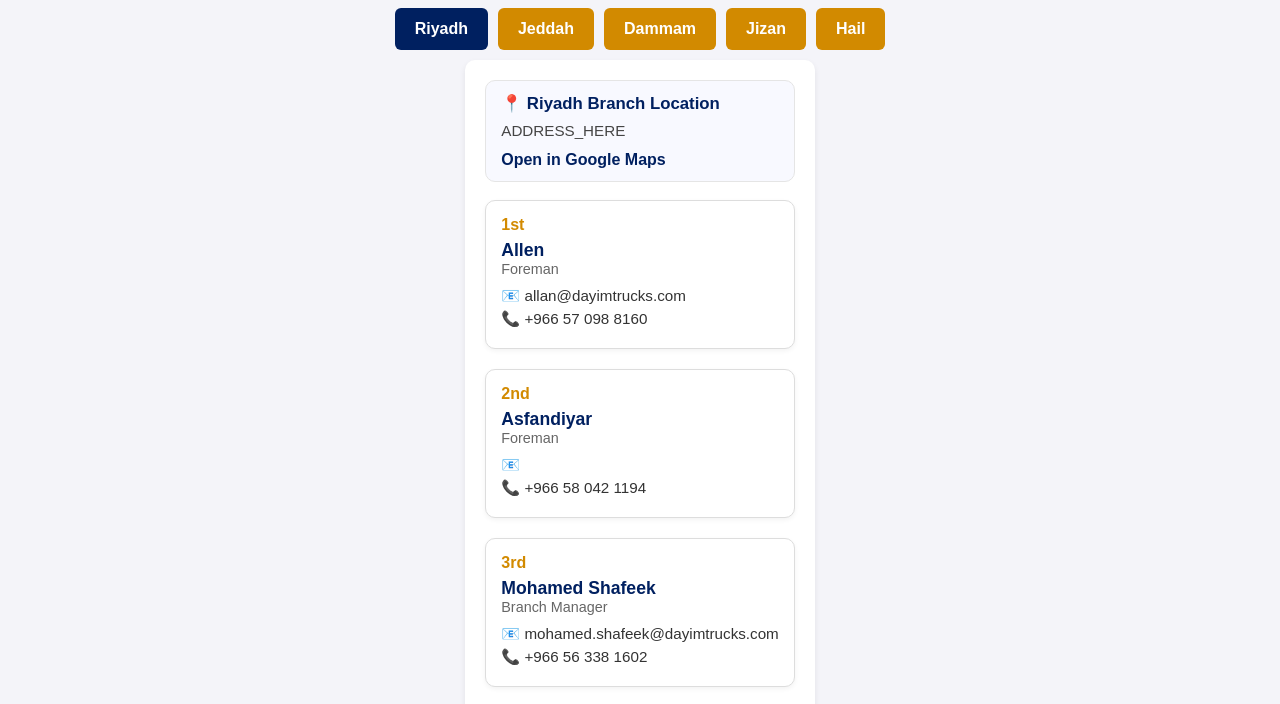
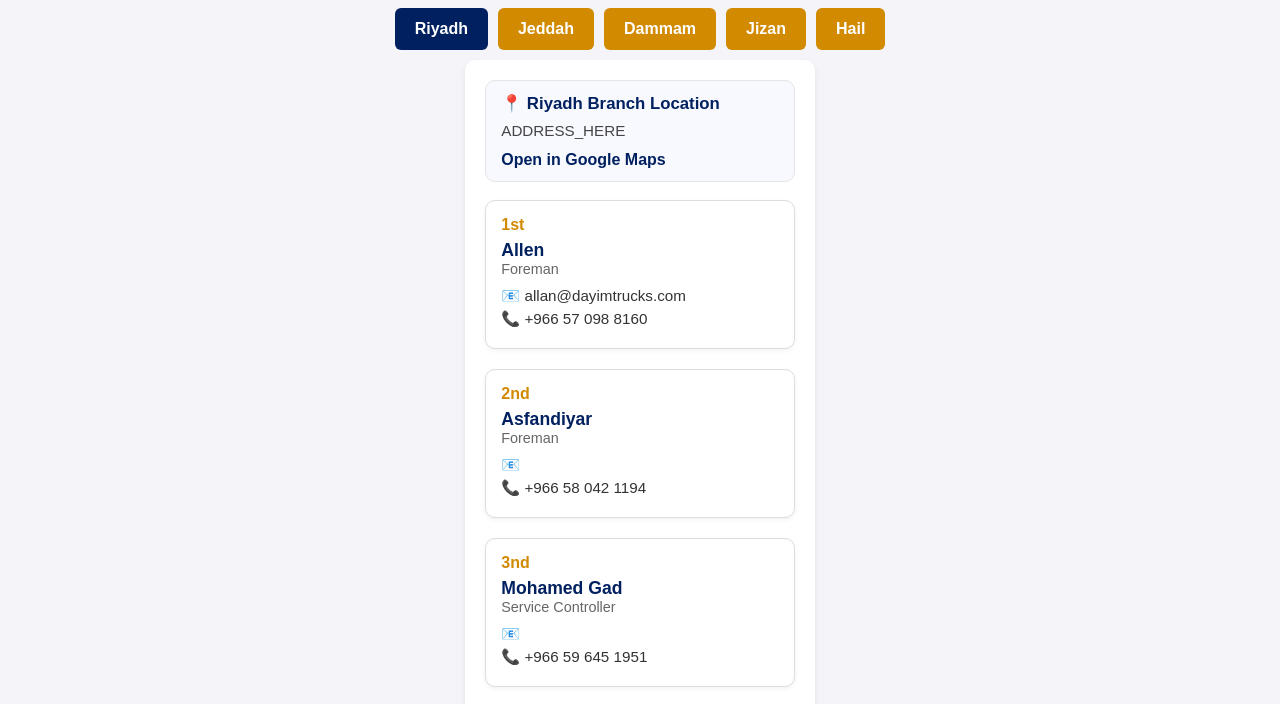
Before and after one commit to dayimtrucks/ops, a plain HTML site: page index.html in a window 1280 px wide. Shown: the part 77-781 px from the top of the page. Drawn offline with Linux system fonts and the light colour scheme.

Commit message:
Update index.html

```diff
--- a/index.html
+++ b/index.html
@@ -234,6 +234,18 @@
         </div>
       </div>
 
+
+       <div class="contact">
+        <span class="order">3nd</span>
+        <h3>Mohamed Gad</h3>
+        <div class="role">Service Controller</div>
+        <div class="contact-info">
+          <a href="">📧</a>
+          <a href="tel:+966596451951">📞 +966 59 645 1951</a>
+        </div>
+      </div>
+
+
       <div class="contact">
         <span class="order">3rd</span>
         <h3>Mohamed Shafeek</h3>
```
